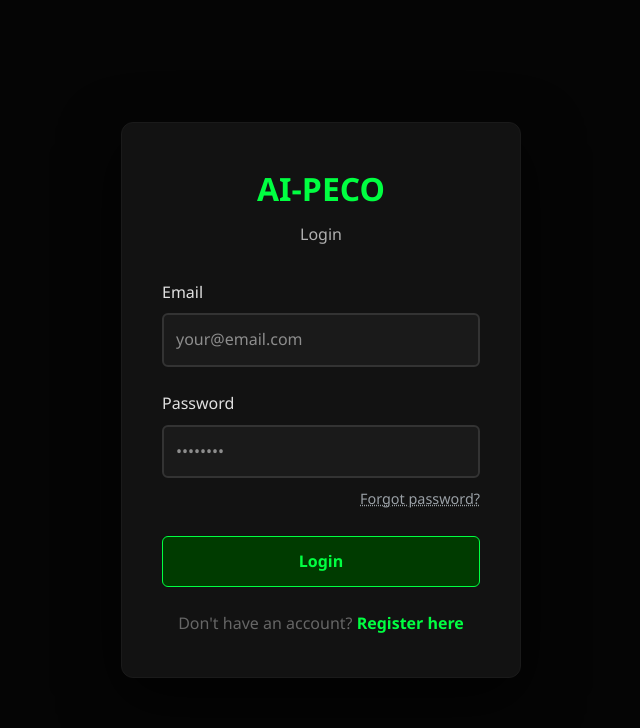
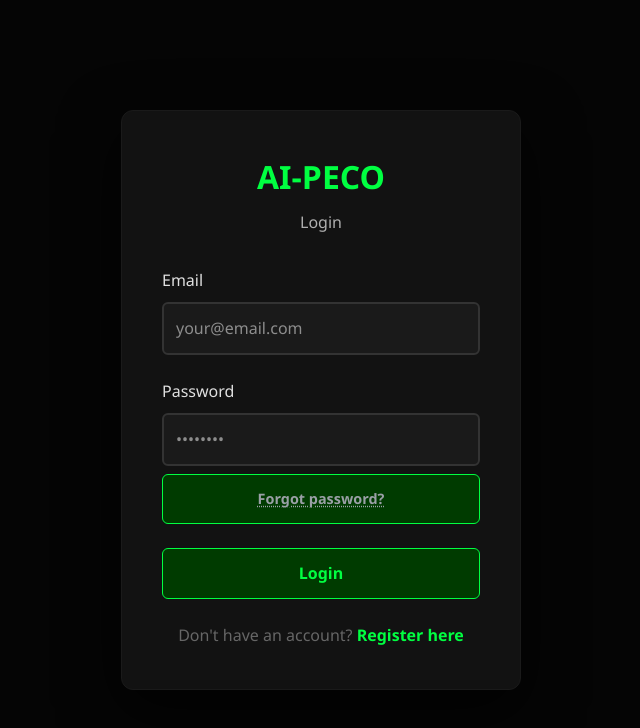
Before and after one commit to Ahmiii281/AI-PECO, a React (Vite) app in the folder frontend/: page /login in a window 1280 px wide. Shown: the top 728 px of the page, without its empty margins (319-959 px from the left). Built offline with nearby package versions, Linux system fonts and the light colour scheme; no server answers.

Commit message:
modified files

```diff
--- a/frontend/components/DashboardPage.tsx
+++ b/frontend/components/DashboardPage.tsx
@@ -1,6 +1,6 @@
 import React, { useState, useEffect } from 'react';
 import { LineChart, Line, BarChart, Bar, XAxis, YAxis, CartesianGrid, Tooltip, Legend, ResponsiveContainer } from 'recharts';
-import { dashboardAPI, energyAPI, deviceAPI } from '../../services/api';
+import { dashboardAPI, energyAPI, deviceAPI } from '../services/api';
 import './Dashboard.css';
 
 export default function Dashboard() {
--- a/frontend/components/Login.tsx
+++ b/frontend/components/Login.tsx
@@ -74,9 +74,13 @@ export default function Login() {
                   required
                 />
                 <div style={{ textAlign: 'right', marginTop: '0.5rem' }}>
-                  <span className="forgot-link" onClick={() => { setView('forgot'); setError(''); setSuccessMessage(''); }}>
+                  <button
+                    type="button"
+                    className="forgot-link"
+                    onClick={() => { setView('forgot'); setError(''); setSuccessMessage(''); }}
+                  >
                     Forgot password?
-                  </span>
+                  </button>
                 </div>
               </div>
 
@@ -93,9 +97,13 @@ export default function Login() {
 
         {view === 'forgot' && (
           <>
-            <a className="back-link" onClick={() => { setView('login'); setError(''); setSuccessMessage(''); }}>
+            <button
+              type="button"
+              className="back-link"
+              onClick={() => { setView('login'); setError(''); setSuccessMessage(''); }}
+            >
               ← Back to Login
-            </a>
+            </button>
 
             <h2 style={{ marginTop: '0.5rem' }}>Reset Password</h2>
             <p style={{ color: '#b0b0b0' }}>Enter your email and we'll send you a reset link.</p>
```
Also changed, not shown: 2 other files (tests, documents, lock files or other folders).
